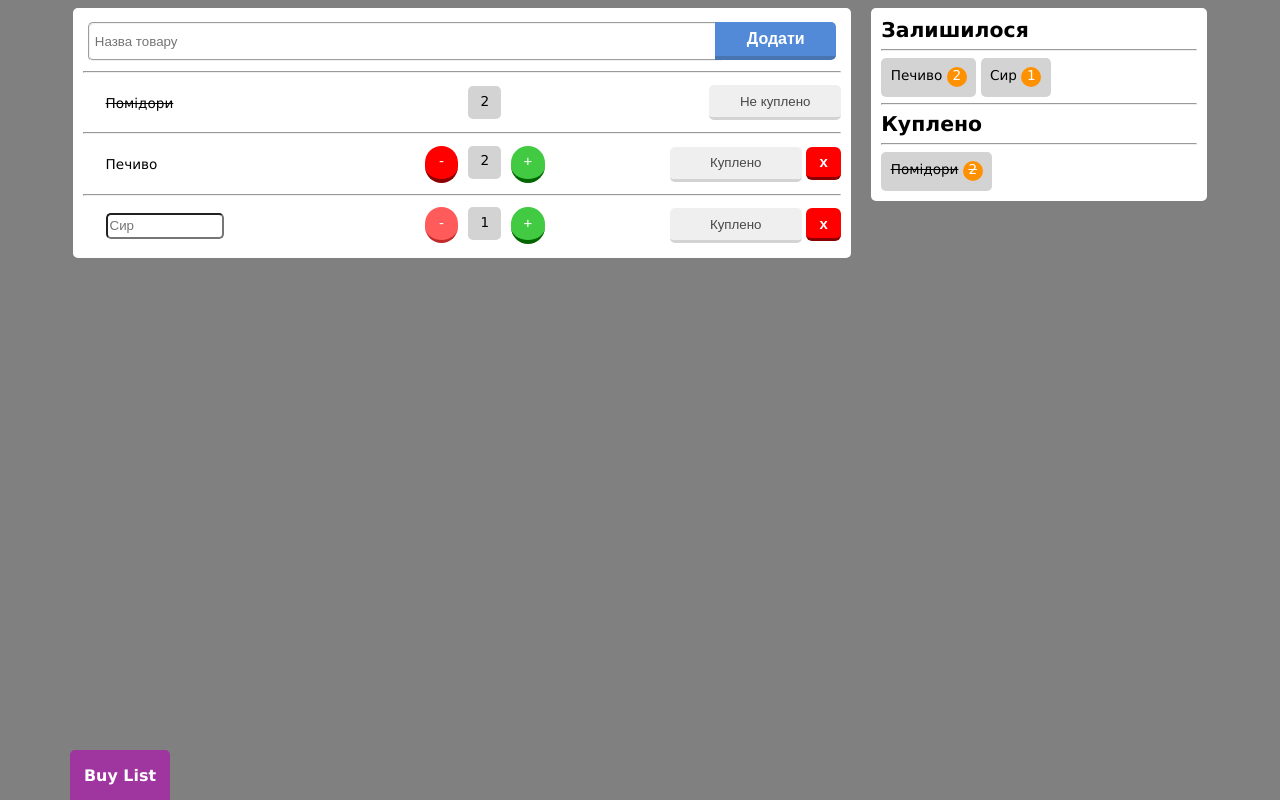
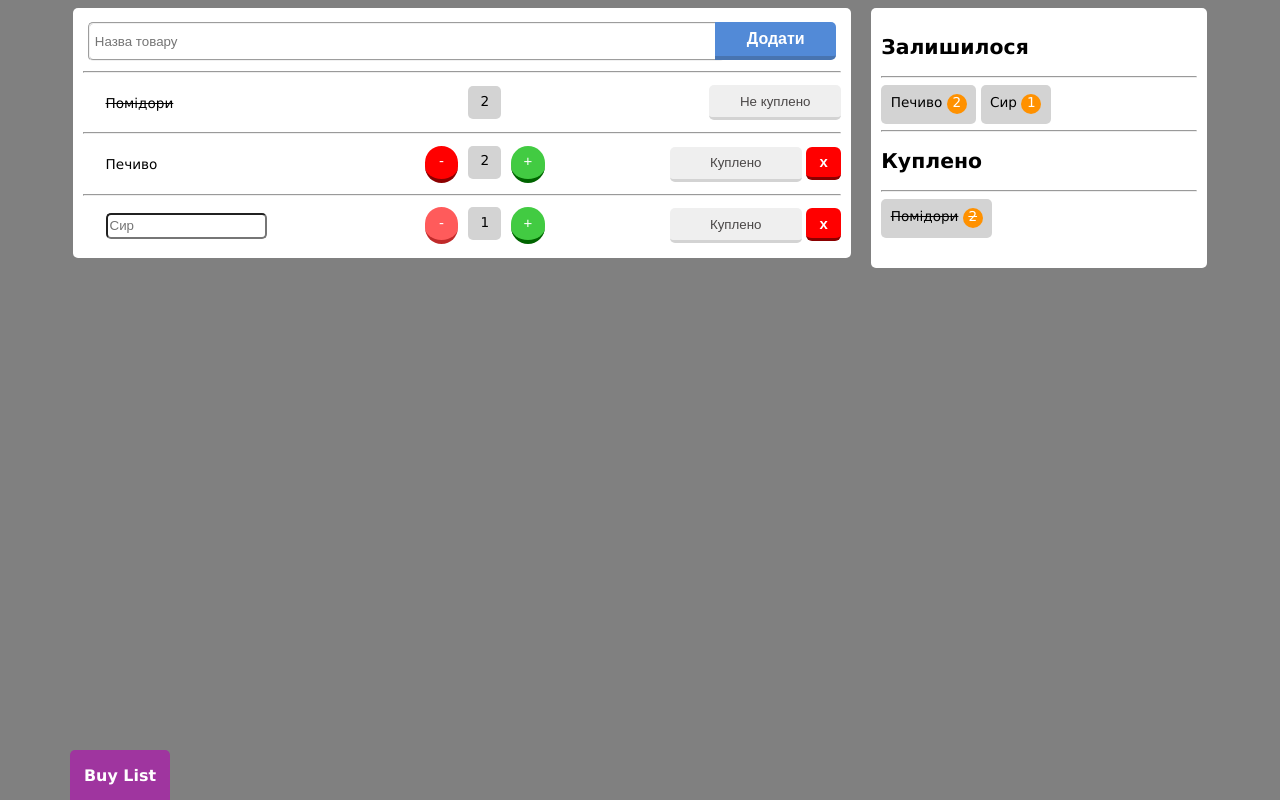
Before and after one commit to filozopdasha/lab2, a plain HTML site: page index.html in a window 1280 px wide. Drawn offline with Linux system fonts and the light colour scheme.

Commit message:
final version

```diff
--- a/main.css
+++ b/main.css
@@ -16,7 +16,7 @@ body{
 	background-color: white;
 	padding: 10px;
 	border-radius: 5px;
-	height: 100%;
+	height: 240px;
 	width: 25%;
 }
 
@@ -97,7 +97,7 @@ body{
 }
 
 .red-minus{
-	background-color: red;
+background-color: red;
  color: white;
  font: 1.1em sans-serif;
  border-radius: 20px;
@@ -115,7 +115,7 @@ body{
     color: white;
     font: 1.1em sans-serif;
     border-radius: 20px;
-    border-bottom: solid rgba(139, 0, 0, 0.538);
+    border-bottom: 0.25rem solid rgba(139, 0, 0, 0.538);
     display: inline-block;
     height: 20px;
     width: 20px;
@@ -169,11 +169,11 @@ body{
 .cheese-border{
 	border-radius: 5px;
 	height: 20px;
-	width: 50%;
+	width: 70%;
 }
 .cheese-border:focus{
 	outline:none;
-	border: 2px solid rgb(136, 223, 252);
+	border: 2px solid rgb(14, 66, 210);
 }
 
 .product-item {
@@ -215,7 +215,7 @@ body{
     z-index: 1;
     transform: translateX(-50%);
     opacity: 0;
-    \transition: all 0.7s ease-in-out;
+    transition: all 0.7s ease-in-out;
     bottom: calc(100% - 10px);
     left: 50%;
 }
@@ -257,8 +257,3 @@ body{
 	  position:absolute;
 	}
   }
-  h2{
-	margin: 0;
-	height: 25%;
-	display: flex;
-  }
```
